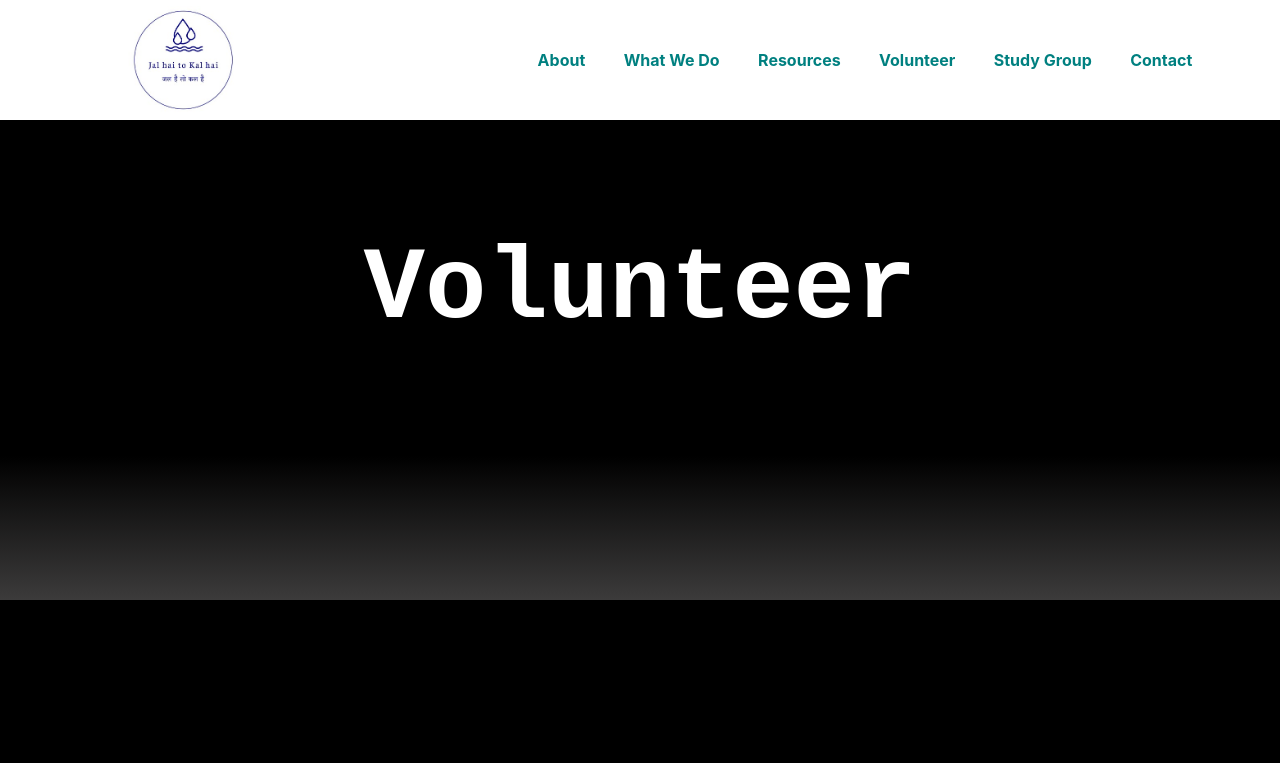
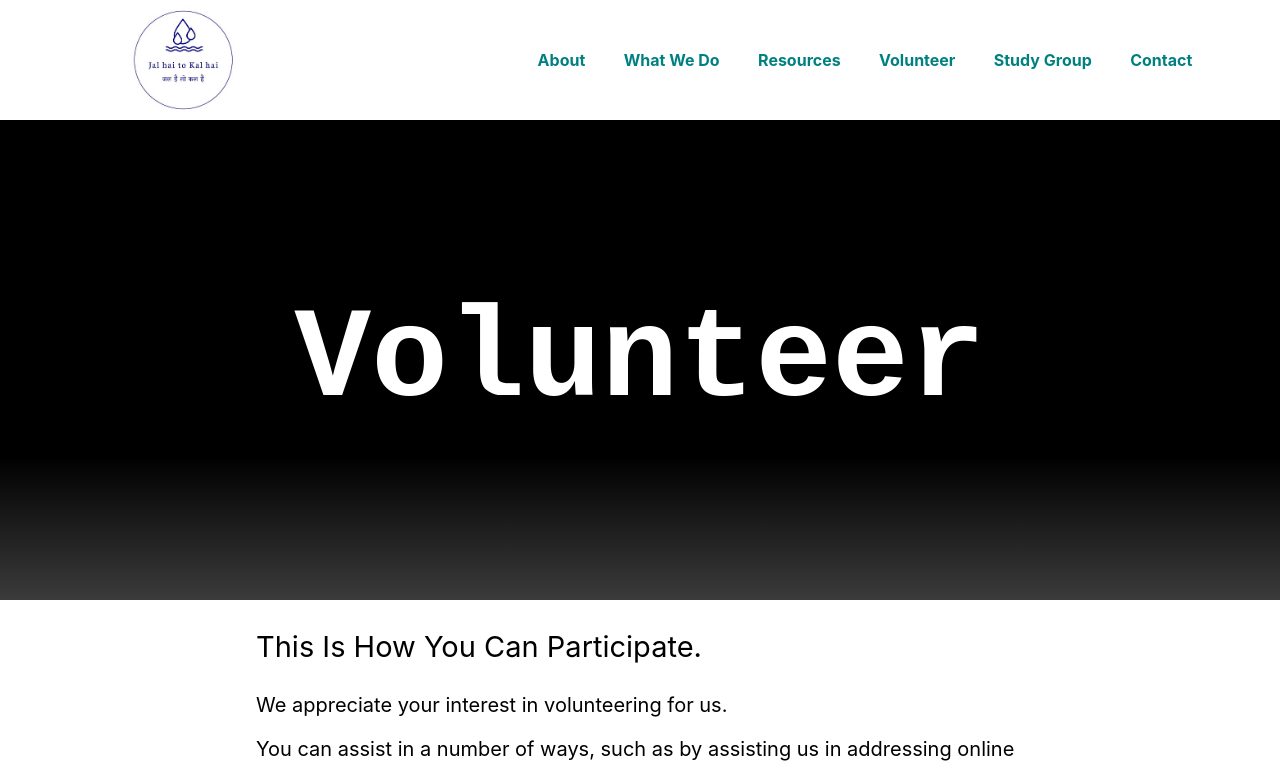
Before and after one commit to charvi16/JalhaitoKalhai, a React (Create React App) app: page /volunteer in a window 1280 px wide. Shown: the top 763 px of the page. Built offline with nearby package versions, Linux system fonts and the light colour scheme.

Commit message:
removed extra volunteer

```diff
--- a/src/components/Volunteer/volunteer.jsx
+++ b/src/components/Volunteer/volunteer.jsx
@@ -73,10 +73,6 @@ function Volunteer() {
         {/*  */}
       </div>
 
-      <div className="about1">
-        <h1 className="about-text">Volunteer</h1>
-      </div>
-
       <div
           className="volunteer1"
         >
```
